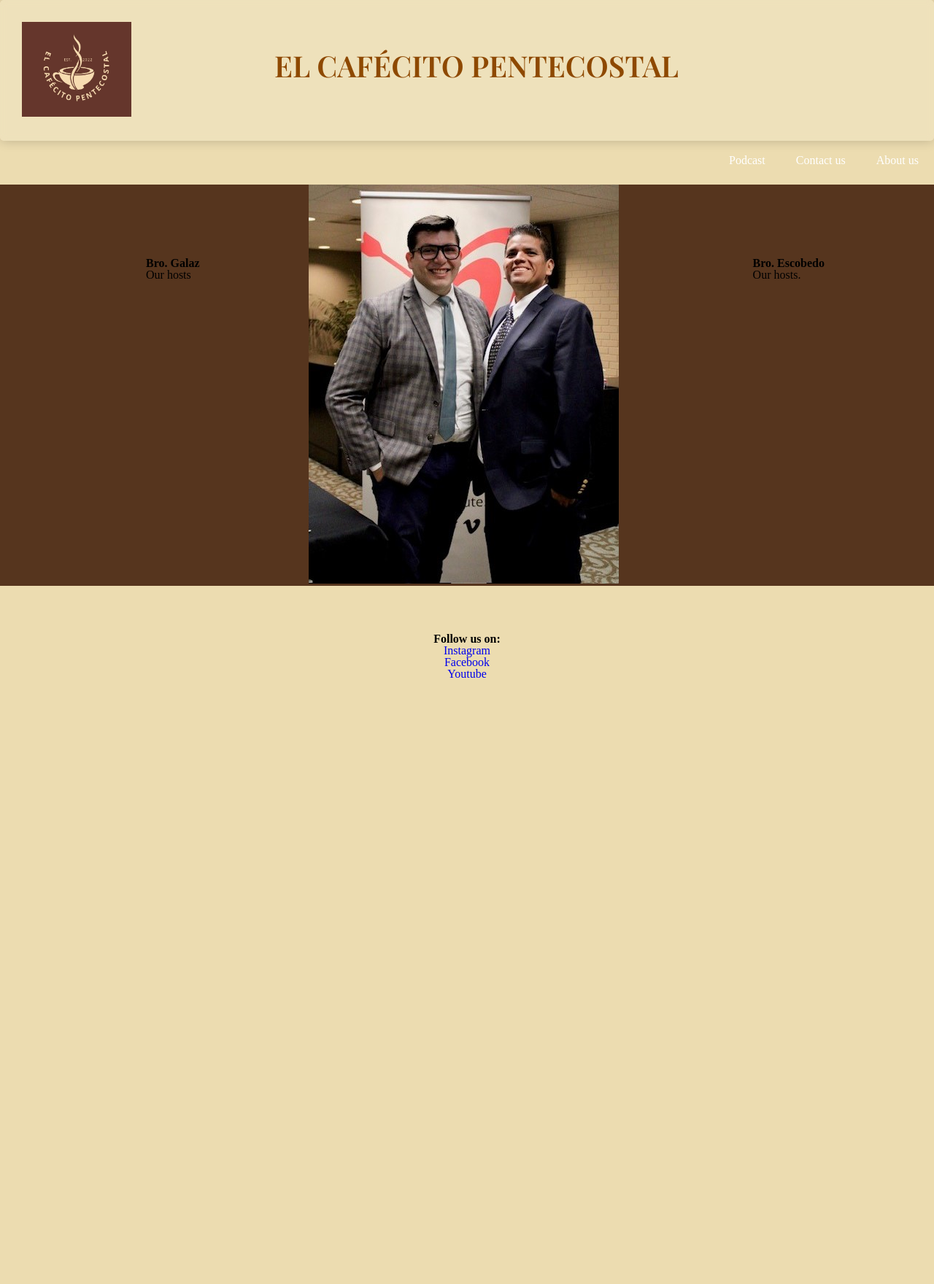
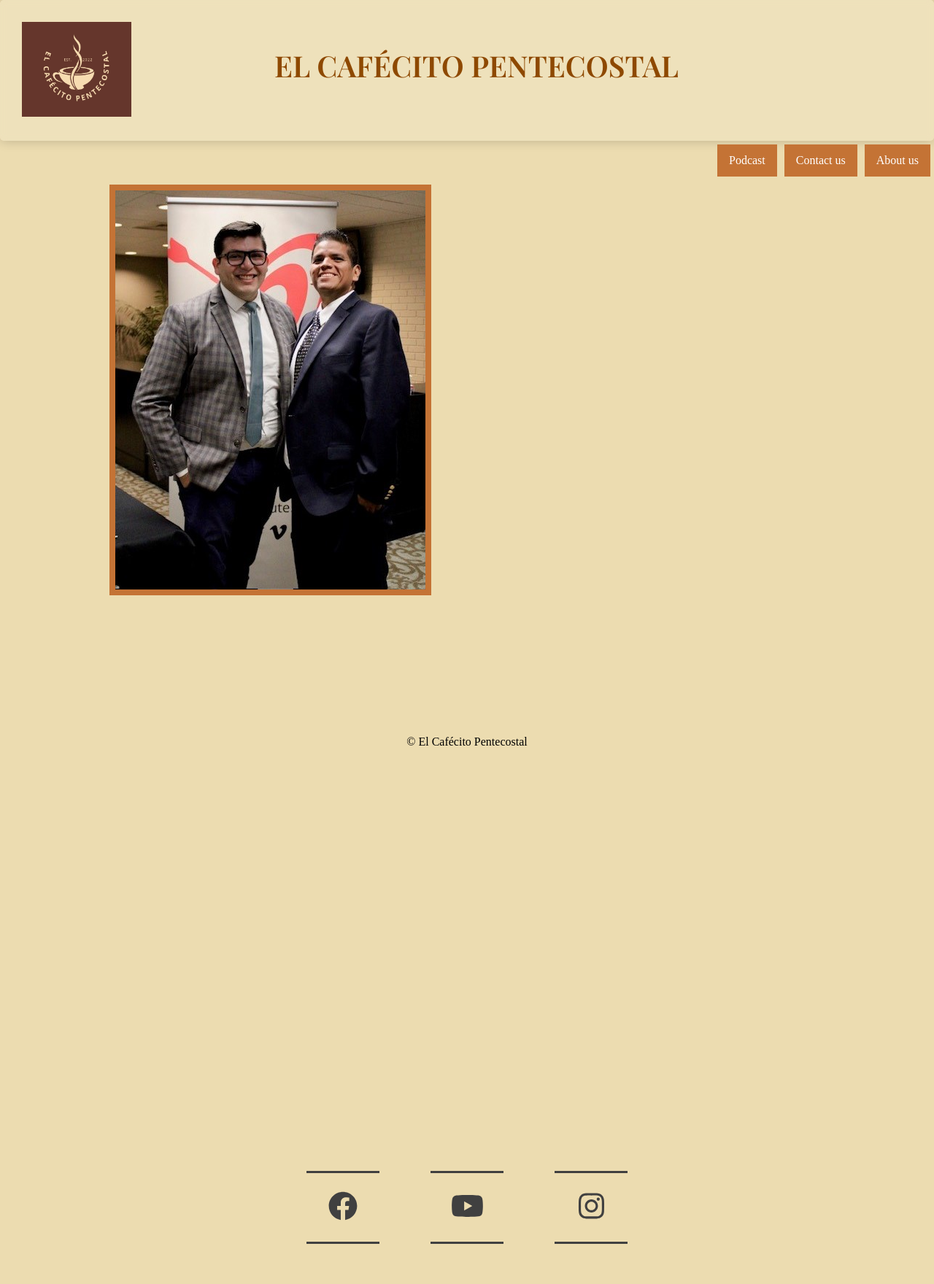
Before and after one commit to moniesco22/Cafecito-Website, a plain HTML site: page about.html in a window 1280 px wide. Shown: the whole page at 73% size. Before the commit the page ends 937 px from the top, so only its background shows below. Drawn offline with nearby package versions, Linux system fonts and the light colour scheme; a web font is replaced by a local one.

Commit message:
commit 2-21

```diff
--- a/about.html
+++ b/about.html
@@ -8,9 +8,18 @@
    <link rel="preconnect" href="https://fonts.googleapis.com">
    <link rel="preconnect" href="https://fonts.gstatic.com" crossorigin>
    <link href="https://fonts.googleapis.com/css2?family=Agbalumo&family=Bebas+Neue&family=Ephesis&family=Lobster&family=Playfair+Display:ital,wght@0,400;0,600;1,500;1,800&display=swap" rel="stylesheet">
+   <script
+   defer
+   src="https://use.fontawesome.com/releases/v6.4.0/js/all.js"
+   ></script>
+   <link rel="preconnect" href="https://fonts.googleapis.com" />
+   <link rel="preconnect" href="https://fonts.gstatic.com" crossorigin />
+   <link
+   href="https://fonts.googleapis.com/css2?family=Montserrat:wght@300;700&display=swap"
+   rel="stylesheet"/>
    <title>El Cafecito Pentecostal</title>
+
 </head>
-
    <body>
          <!-- NaviBar -->
          <div class="NaviBar">
@@ -34,24 +43,43 @@
             <a href="images/hosts.jpg" rel="Photo of Hosts">
                <img src="images/hosts.jpg" alt="Hosts: Bro. Galaz on the left and Bro. Escobedo on the right.">
             </a>
-            <section class="Galaz">
-               <h3>Bro. Galaz</h3>
-               <p>Our hosts</p>
-            </section>
-            <section class="Escobedo">
-               <h3>Bro. Escobedo</h3>
-               <p>Our hosts. </p>
-            </section>
          </div>
 
 
          <footer>
-            <h3>Follow us on:</h3>
-            <a href="https://www.instagram.com/elcafecitopentecostal/" target="_blank">Instagram</a>
-            <br>
-            <a href="https://www.facebook.com/profile.php?id=100084471084328" target="_blank">Facebook</a>
-            <br>
-            <a href="https://www.youtube.com/@ElCafecitoPentecostal" target="_blank">Youtube</a>
-         </footer>
+            <ul>
+               <li>
+                  <a class="facebook" href="https://www.facebook.com/profile.php?id=100084471084328"target="_blank">
+                     <span></span>
+                     <span></span>
+                     <span></span>
+                     <span></span>
+                     <i class ="fa-brands fa-facebook" aria-hidden="true"></i>
+                  </a>
+               </li>
+               <li>
+                  <a class="youtube" href="https://www.youtube.com/@ElCafecitoPentecostal"target="_blank">
+                     <span></span>
+                     <span></span>
+                     <span></span>
+                     <span></span>
+                     <i class="fa-brands fa-youtube"></i>
+                  </a>
+               </li>
+               <li>
+                  <a class="instagram" href="https://www.instagram.com/elcafecitopentecostal/"target="_blank">
+                     <span></span>
+                     <span></span>
+                     <span></span>
+                     <span></span>
+                     <i class="fa-brands fa-instagram"></i>
+                  </a>
+               </li>
+            </ul>
+         <small>
+             &copy; El Cafécito Pentecostal
+         </small>
+
+      </footer>
    </body>
 </html>
--- a/style.css
+++ b/style.css
@@ -53,9 +53,10 @@ li {
   margin: 5px;
 }
 
-li a {
+.NaviBar li a {
   display: flex;
   color: white;
+  background-color: var(--sec-color);
   text-align: center;
   padding: 14px 16px;
   text-decoration: none;
@@ -75,7 +76,7 @@ footer {
   clear: both;
   text-align: center;
   list-style-type: none;
-  padding-top: 5px;
+  padding-top: 130px;
   padding-bottom: 5px;
   text-decoration: none;
 }
@@ -84,41 +85,21 @@ footer a {
   text-decoration: none;
 }
 
-/* About Us Page
---------------------------------------------------------------------------*/
-
-.Hosts {
-  background-color: var(--bg-color);
-  margin-top: 60px;
-  margin-bottom: 60px;
-}
-
-.Hosts img {
-  margin-left: 150px;
-}
-
-.Galaz {
-  float: left;
-  padding-left: 200px;
-  padding-top: 100px;
-}
-
-.Escobedo {
-  float: right;
-  padding-top: 100px;
-  padding-right: 150px;
-}
-
 /* VIDEO
 --------------------------------------------------------------------------*/
 #intro_video {
+  position: relative;
   padding-top: 50px;
   padding-bottom: 50px;
   max-width: 100%;
   max-height: 100;
+  z-index: -1;
 }
 
-/* SOCIAL MEDIA LINKS*/
+.vvideo {}
+
+/* SOCIAL MEDIA LINKS
+------------------------------------------------------------------------*/
 ul {
   position: absolute;
   bottom: -130%;
@@ -126,6 +107,7 @@ ul {
   transform: translate(-50%, -50%);
   margin: 0;
   padding: 0;
+  padding-bottom: 50px;
   display: flex;
 }
 
@@ -225,11 +207,11 @@ ul li a:hover span:nth-child(4) {
 }
 
 .youtube:hover {
-  color: red;
+  color: #fc0808;
 }
 
 .youtube:hover span {
-  background: red;
+  background: #fc0808;
 }
 
 .instagram:hover {
@@ -241,9 +223,23 @@ ul li a:hover span:nth-child(4) {
 }
 
 ul li a .youtube {
-  color: rgb(254, 0, 0);
+  color: #fc0808;
 }
 
 ul li a:hover:nth-child(3) {
   color: #c32aa3;
 }
+
+
+/* About Us Page
+--------------------------------------------------------------------------*/
+
+.Hosts {
+  margin-top: 60px;
+  margin-bottom: 60px;
+}
+
+.Hosts img {
+  margin-left: 150px;
+  border: 8px solid var(--sec-color);
+}
```
Also changed, not shown: cafecitoweb.html (+10 -8 lines), contact.html (+44 -7 lines), podcast.html (+42 -6 lines).
